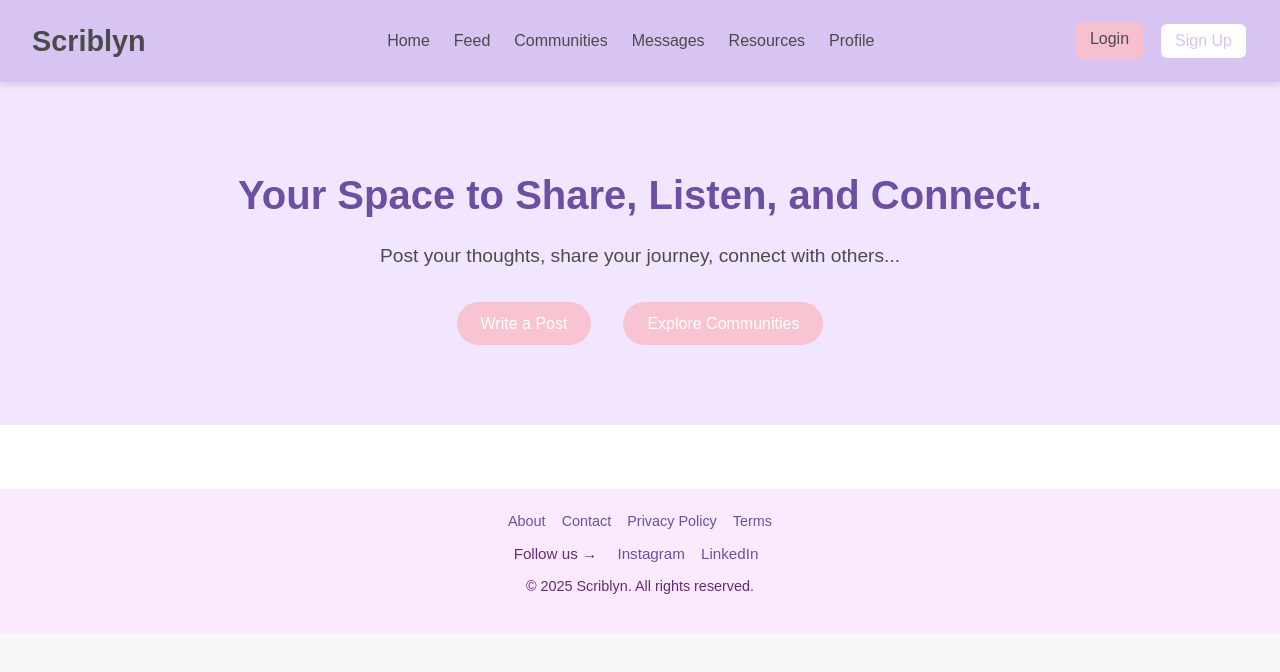
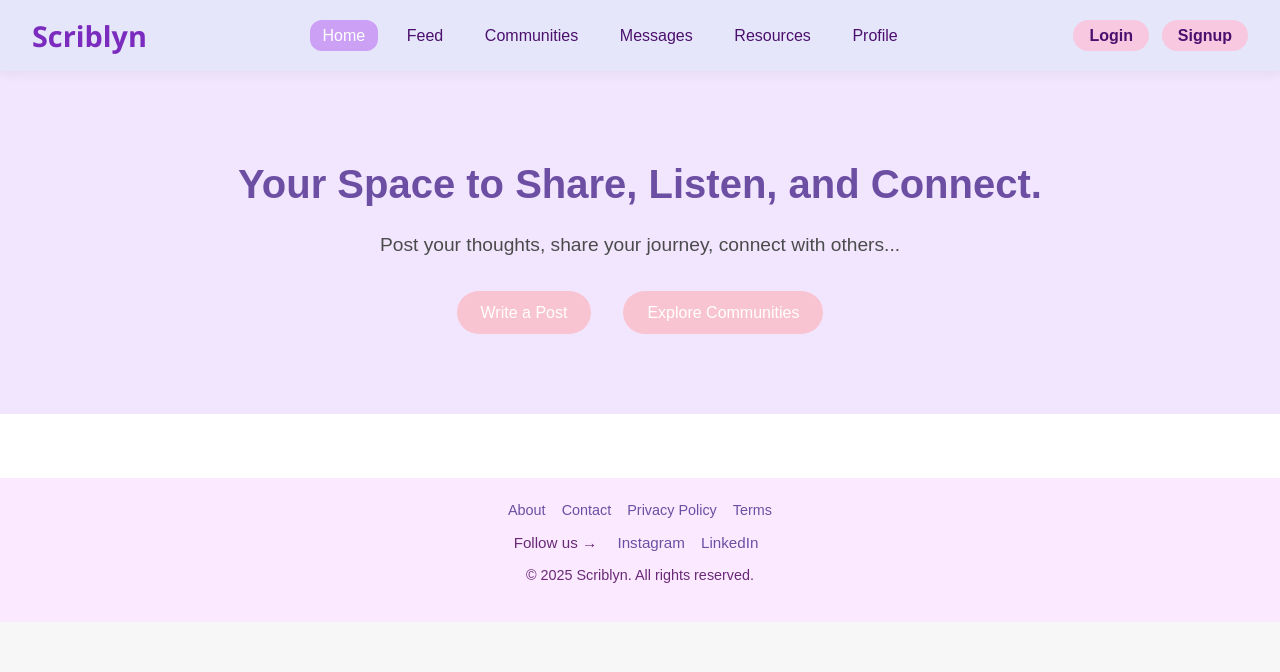
Before and after one commit to AlgoWitch/BlogPage, a React (Create React App) app: page / in a window 1280 px wide. Shown: the top 672 px of the page. Built offline with nearby package versions, Linux system fonts and the light colour scheme; the HTML template or start-up script is replaced by a standard one.

Commit message:
Added feed page and updated navbar

```diff
--- a/src/components/Pages/Feed.css
+++ b/src/components/Pages/Feed.css
@@ -0,0 +1,126 @@
+/* Feed.css */
+
+.feed-page {
+    display: flex;
+    justify-content: center;
+    padding: 1rem;
+    background-color: #fdf6ff; /* light lavender background */
+    height: 100vh;
+    box-sizing: border-box;
+  }
+
+  .centered-container {
+    width: 100%;
+    max-width: 900px;
+    display: flex;
+    flex-direction: column;
+    align-items: center;
+  }
+
+
+  .search-section {
+    width: 100%;
+    display: flex;
+    justify-content: center;
+    margin-bottom: 1.5rem;
+  }
+
+  .search-section input {
+    width: 60vw; /* Responsive: 60% of viewport width */
+    max-width: 700px;
+    height: 55px;
+    padding: 0 1.2rem;
+    background-color: #ffffff;
+    border: 2px solid #f7c8e0;
+    border-radius: 12px;
+    font-size: 1.1rem;
+    color: #4b106e;
+    box-shadow: 0 4px 10px rgba(255, 182, 193, 0.2);
+    transition: border-color 0.3s ease, box-shadow 0.3s ease;
+  }
+
+  .search-section input:focus {
+    border-color: #b191f9;
+    box-shadow: 0 0 10px rgba(177, 145, 249, 0.4);
+    outline: none;
+  }
+
+
+
+  .tags-section {
+    display: flex;
+    flex-wrap: wrap;
+    gap: 0.6rem;
+    justify-content: center;
+    margin-bottom: 1.2rem;
+  }
+
+  .tag {
+    padding: 0.5rem 0.9rem;
+    background-color: #f8d8f8;
+    border: none;
+    border-radius: 20px;
+    font-size: 0.85rem;
+    color: #620f6e;
+    cursor: pointer;
+    transition: all 0.2s ease;
+  }
+
+  .tag:hover {
+    background-color: #eac6ff;
+  }
+
+  .main-feed-wrapper {
+    flex-grow: 1;
+    overflow-y: auto;
+    max-height: 60vh;
+    padding-right: 8px;
+    width: 100%;
+    position: relative;
+  }
+
+  .main-feed-wrapper h3 {
+    position: sticky;
+    top: 0;
+    background-color: #fdf6ff;
+    z-index: 2;
+    padding: 0.8rem 0;
+    margin-bottom: 1rem;
+    text-align: center;
+    color: #5b2c7d;
+    border-bottom: 1px solid #e8caff;
+  }
+
+  .post-grid {
+    display: grid;
+    grid-template-columns: 1fr;
+    gap: 1rem;
+  }
+
+  .post-card {
+    background-color: #ffffff;
+    border: 1px solid #f0ccff;
+    padding: 1rem;
+    border-radius: 15px;
+    text-decoration: none;
+    color: #3a2b4f;
+    box-shadow: 0 2px 6px rgba(200, 150, 255, 0.2);
+    transition: transform 0.2s ease;
+  }
+
+  .post-card:hover {
+    transform: translateY(-3px);
+    background-color: #fcf0ff;
+  }
+
+  .post-card h4 {
+    margin-bottom: 0.5rem;
+    color: #7d3cb0;
+  }
+
+  .post-card span {
+    font-size: 0.85rem;
+    color: #aa58b4;
+    display: block;
+    margin-top: 0.5rem;
+  }
--- a/src/components/SmallerComponents/Navbar.css
+++ b/src/components/SmallerComponents/Navbar.css
@@ -1,107 +1,114 @@
-/* Pastel color theme */
-:root {
-  --primary: #d8c4f2; /* pastel purple */
-  --secondary: #f6c0d0; /* pastel pink */
-  --text: #4a4a4a;
-  --white: #fff;
-}
-
-/* Navbar base styling */
+/* Navbar Container */
 .navbar {
   display: flex;
   justify-content: space-between;
   align-items: center;
-  background-color: var(--primary);
+  background-color: #e6e6fa; /* pastel lavender */
   padding: 1rem 2rem;
+  flex-wrap: wrap;
+  box-shadow: 0 4px 10px rgba(0, 0, 0, 0.05);
   position: sticky;
   top: 0;
-  z-index: 100;
-  box-shadow: 0 4px 6px rgba(0, 0, 0, 0.1);
+  z-index: 1000;
 }
 
-.navbar-logo a {
+/* Logo */
+.navbar-logo {
   font-size: 1.8rem;
   font-weight: bold;
-  color: var(--text);
+  color: #7b2cbf;
+  font-family: 'Segoe UI', sans-serif;
   text-decoration: none;
 }
 
+/* Navigation links container */
 .navbar-links {
-  list-style: none;
   display: flex;
-  gap: 1.5rem;
+  gap: 1rem;
+  flex-wrap: wrap;
 }
 
-.navbar-links li a {
+/* Individual nav link */
+.nav-link {
   text-decoration: none;
-  color: var(--text);
+  color: #4b106e;
   font-weight: 500;
-  transition: color 0.2s ease;
+  font-size: 1rem;
+  padding: 0.4rem 0.8rem;
+  transition: color 0.3s;
 }
 
-.navbar-links li a:hover {
-  color: var(--secondary);
+.nav-link:hover {
+  color: #c77dff;
 }
 
-/* Auth buttons (Login/Signup) */
-.auth-buttons {
-  display: flex;
-  gap: 1rem;
+/* Active link style */
+.nav-link.active {
+  color: #fff;
+  background-color: #cba0f5;
+  border-radius: 12px;
 }
 
-.login-btn,
-.signup-btn {
-  text-decoration: none;
-  padding: 8px 14px;
-  border-radius: 8px;
-  font-weight: 500;
-  transition: 0.2s ease-in-out;
+/* Auth section: Login / Signup */
+.navbar-auth {
+  display: flex;
+  gap: 0.8rem;
 }
 
-.login-btn {
-  background-color: var(--secondary);
-  color: var(--text);
+/* Cute Login and Signup Buttons */
+.navbar-auth .nav-link {
+  padding: 0.4rem 1rem;
+  border-radius: 20px;
+  background-color: #f7c8e0; /* pastel pink */
+  color: #4b106e;
+  font-weight: 600;
+  transition: background-color 0.3s, transform 0.2s;
+  border: none;
 }
 
-.signup-btn {
-  background-color: var(--white);
-  color: var(--primary);
-  border: 2px solid var(--primary);
+.navbar-auth .nav-link:hover {
+  background-color: #fce7f3; /* lighter pink */
+  transform: scale(1.05);
+  color: #7b2cbf;
 }
 
-.signup-btn:hover {
-  background-color: var(--secondary);
-  color: var(--white);
+.navbar-auth .nav-link.active {
+  background-color: #e0b0ff; /* pastel lavender when active */
+  color: #fff;
 }
 
-/* Responsive Design */
-.menu-icon {
+/* Hamburger Menu for small screens */
+.navbar-toggle {
   display: none;
-  font-size: 1.8rem;
-  cursor: pointer;
+  background: none;
+  border: none;
+  font-size: 1.5rem;
+  color: #7b2cbf;
 }
 
 @media screen and (max-width: 768px) {
+  .navbar {
+    flex-direction: column;
+    align-items: flex-start;
+  }
+
   .navbar-links {
     display: none;
     flex-direction: column;
-    position: absolute;
-    top: 60px;
-    left: 0;
-    background-color: var(--primary);
     width: 100%;
-    padding: 1rem 2rem;
+    margin-top: 1rem;
   }
 
   .navbar-links.active {
     display: flex;
   }
 
-  .auth-buttons {
-    display: none;
+  .navbar-auth {
+    margin-top: 1rem;
   }
 
-  .menu-icon {
+  .navbar-toggle {
     display: block;
+    align-self: flex-end;
   }
 }
--- a/src/components/SmallerComponents/Navbar.jsx
+++ b/src/components/SmallerComponents/Navbar.jsx
@@ -1,32 +1,24 @@
-import React, { useState } from 'react';
-import { Link } from 'react-router-dom';
+import React from 'react';
+import { NavLink } from 'react-router-dom';
 import './Navbar.css';
 
 const Navbar = () => {
-  const [menuOpen, setMenuOpen] = useState(false);
-
   return (
     <nav className="navbar">
-      <div className="navbar-logo">
-        <Link to="/">Scriblyn</Link>
+      <div className="navbar-logo">Scriblyn</div>
+
+      <div className="navbar-links">
+        <NavLink to="/" className={({ isActive }) => isActive ? "nav-link active" : "nav-link"}>Home</NavLink>
+        <NavLink to="/feed" className={({ isActive }) => isActive ? "nav-link active" : "nav-link"}>Feed</NavLink>
+        <NavLink to="/communities" className={({ isActive }) => isActive ? "nav-link active" : "nav-link"}>Communities</NavLink>
+        <NavLink to="/messages" className={({ isActive }) => isActive ? "nav-link active" : "nav-link"}>Messages</NavLink>
+        <NavLink to="/resources" className={({ isActive }) => isActive ? "nav-link active" : "nav-link"}>Resources</NavLink>
+        <NavLink to="/profile" className={({ isActive }) => isActive ? "nav-link active" : "nav-link"}>Profile</NavLink>
       </div>
 
-      <div className="menu-icon" onClick={() => setMenuOpen(!menuOpen)}>
-        ☰
-      </div>
-
-      <ul className={`navbar-links ${menuOpen ? 'active' : ''}`}>
-        <li><Link to="/">Home</Link></li>
-        <li><Link to="/feed">Feed</Link></li>
-        <li><Link to="/communities">Communities</Link></li>
-        <li><Link to="/messages">Messages</Link></li>
-        <li><Link to="/resources">Resources</Link></li>
-        <li><Link to="/profile">Profile</Link></li>
-      </ul>
-
-      <div className="auth-buttons">
-        <Link to="/login" className="login-btn">Login</Link>
-        <Link to="/signup" className="signup-btn">Sign Up</Link>
+      <div className="navbar-auth">
+        <NavLink to="/login" className={({ isActive }) => isActive ? "nav-link active" : "nav-link"}>Login</NavLink>
+        <NavLink to="/signup" className={({ isActive }) => isActive ? "nav-link active" : "nav-link"}>Signup</NavLink>
       </div>
     </nav>
   );
```
Also changed, not shown: src/components/Pages/Feed.jsx (+152 -0 lines).
